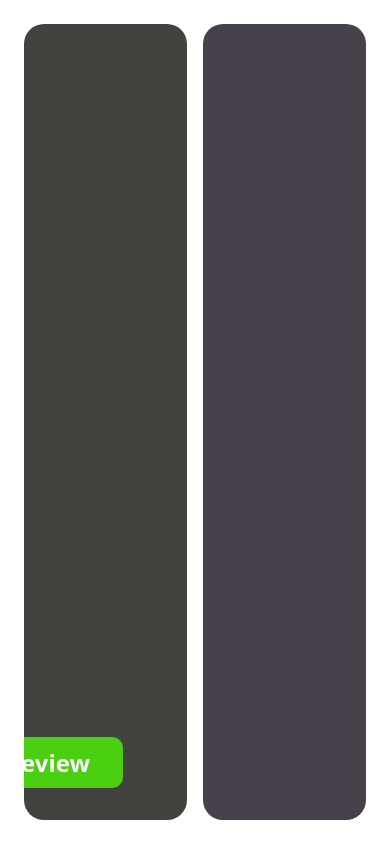
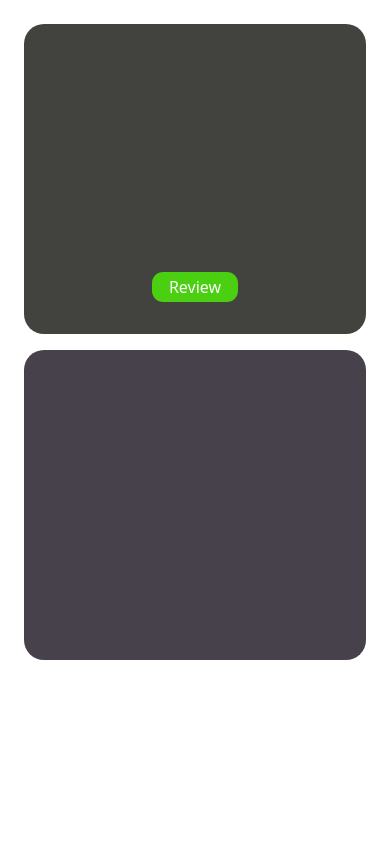
Before and after one commit to Shantanu675/AI-Code-Review, a React (Vite) app in the folder Frontend/: page / in a window 390 px wide. Built offline with nearby package versions, Linux system fonts and the light colour scheme.

Commit message:
some changes

```diff
--- a/Frontend/src/App.css
+++ b/Frontend/src/App.css
@@ -73,5 +73,35 @@ main .left .review {
 }
 
 main .left .review:hover {
-  background-color: green;
+  background-color: rgb(70, 200, 10);
 }
+
+@media (max-width: 1000px) {
+  main {
+    flex-direction: column; /* Vertical */
+  }
+
+  main .left{
+    flex-basis: 50%;
+    height: auto;
+    font:4rem;
+  }
+
+  main .left .review {
+    position: sticky;
+    bottom: 1rem;
+    right: 1rem;
+    align-self: center;
+    margin-top: auto;
+    background-color: rgb(74, 207, 17);
+    color: rgb(253, 253, 253);
+    padding: 0.2rem 1rem;
+    font-weight: 300;
+    cursor: pointer;
+    user-select: none;
+    border-radius: 0.7rem;
+    z-index: 100;
+    font-size: medium;
+    font-weight: 500;
+  }
+}
```
